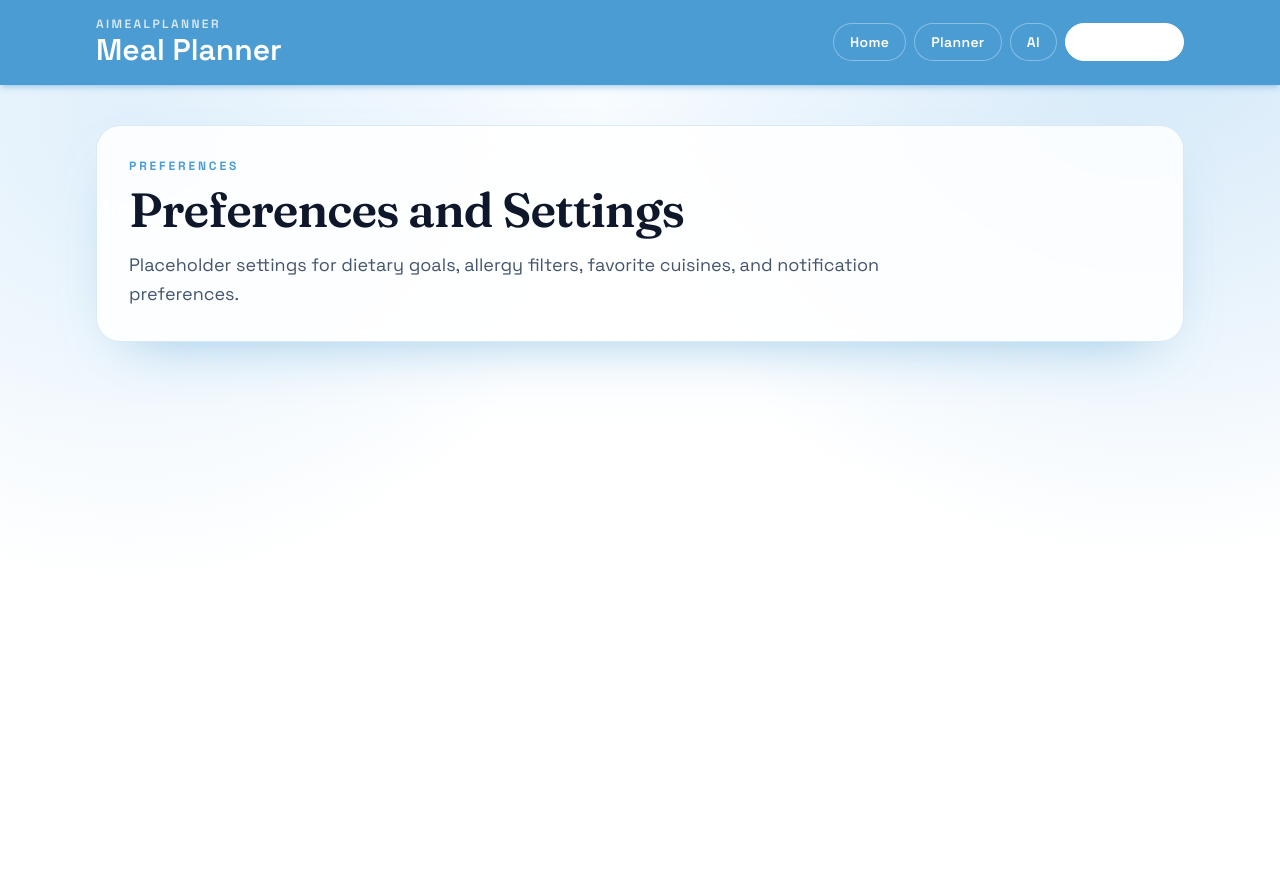
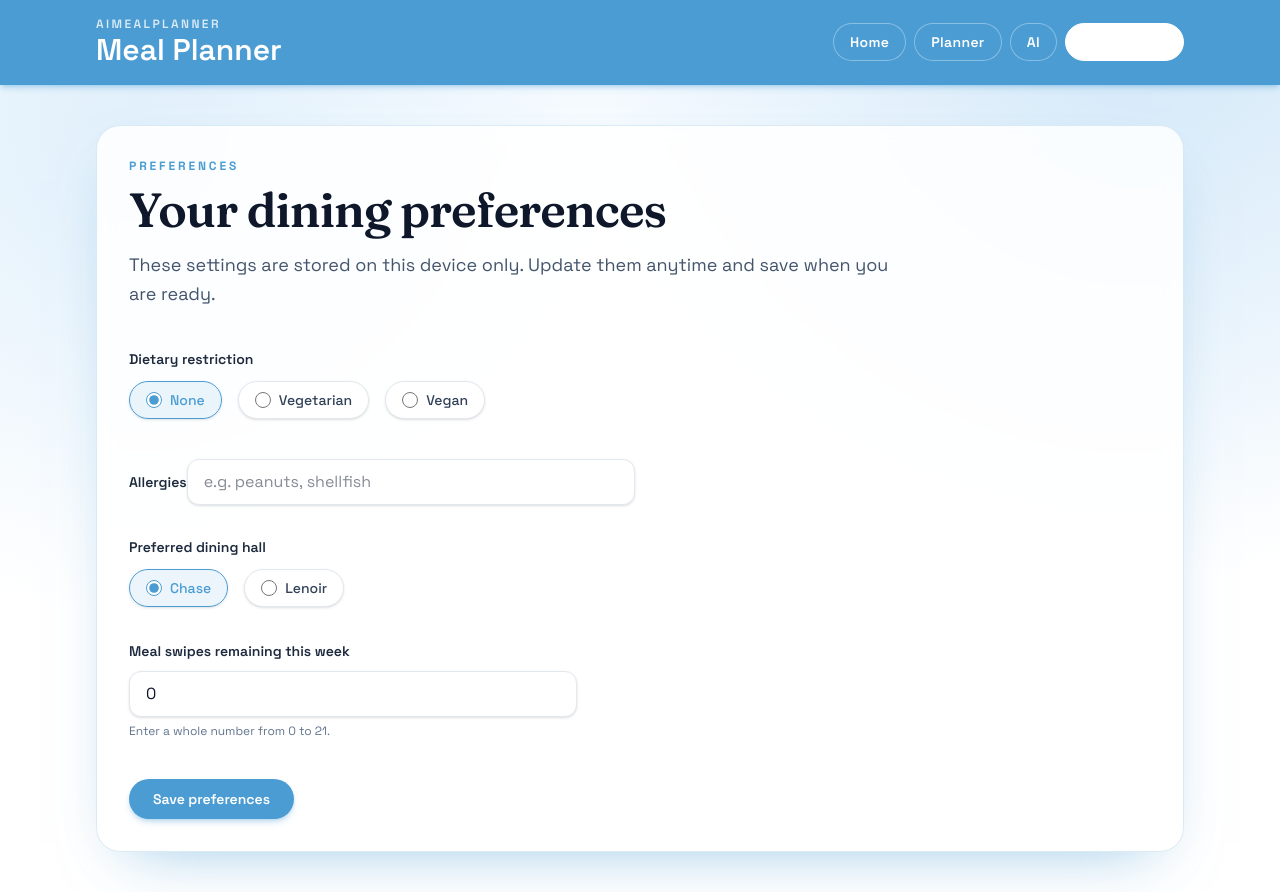
Before and after one commit to tbachu/AIMealPlanner, a React (Vite) app: page /preferences in a window 1280 px wide. Before the commit the page ends 800 px from the top, so only its background shows below. Built offline with nearby package versions, Linux system fonts and the light colour scheme.

Commit message:
Create preferences page

```diff
--- a/src/App.jsx
+++ b/src/App.jsx
@@ -2,7 +2,7 @@ import { NavLink, Navigate, Route, Routes } from 'react-router-dom'
 import AiPage from './pages/AiPage'
 import Home from './pages/Home'
 import PlannerPage from './pages/PlannerPage'
-import PreferencesPage from './pages/PreferencesPage'
+import Preferences from './pages/Preferences'
 
 const navItems = [
   { to: '/', label: 'Home' },
@@ -49,7 +49,7 @@ function App() {
           <Route path="/" element={<Home />} />
           <Route path="/planner" element={<PlannerPage />} />
           <Route path="/ai" element={<AiPage />} />
-          <Route path="/preferences" element={<PreferencesPage />} />
+          <Route path="/preferences" element={<Preferences />} />
           <Route path="*" element={<Navigate to="/" replace />} />
         </Routes>
       </main>
--- /dev/null
+++ b/src/pages/Preferences.jsx
@@ -0,0 +1,214 @@
+import { useState } from 'react'
+
+const STORAGE_KEY = 'aimealplanner.preferences'
+
+const DEFAULTS = {
+  dietaryRestriction: 'none',
+  allergies: '',
+  diningHall: 'chase',
+  mealSwipesRemaining: 0,
+}
+
+function normalizeStored(raw) {
+  if (!raw || typeof raw !== 'object') {
+    return { ...DEFAULTS }
+  }
+
+  let dietary = raw.dietaryRestriction
+  if (!['none', 'vegetarian', 'vegan'].includes(dietary)) {
+    dietary = DEFAULTS.dietaryRestriction
+  }
+
+  let hall =
+    typeof raw.diningHall === 'string' ? raw.diningHall.toLowerCase() : ''
+  if (hall !== 'chase' && hall !== 'lenoir') {
+    hall = DEFAULTS.diningHall
+  }
+
+  let swipes = Number(raw.mealSwipesRemaining)
+  if (!Number.isFinite(swipes)) {
+    swipes = DEFAULTS.mealSwipesRemaining
+  }
+  swipes = Math.min(21, Math.max(0, Math.round(swipes)))
+
+  const allergies = typeof raw.allergies === 'string' ? raw.allergies : ''
+
+  return {
+    dietaryRestriction: dietary,
+    allergies,
+    diningHall: hall,
+    mealSwipesRemaining: swipes,
+  }
+}
+
+function readPreferences() {
+  try {
+    const item = localStorage.getItem(STORAGE_KEY)
+    if (!item) {
+      return { ...DEFAULTS }
+    }
+    return normalizeStored(JSON.parse(item))
+  } catch {
+    return { ...DEFAULTS }
+  }
+}
+
+function writePreferences(prefs) {
+  localStorage.setItem(STORAGE_KEY, JSON.stringify(prefs))
+}
+
+export default function Preferences() {
+  const [prefs, setPrefs] = useState(() => readPreferences())
+  const [savedHint, setSavedHint] = useState(false)
+
+  const fieldClass =
+    'mt-2 w-full max-w-md rounded-xl border border-slate-200 bg-white px-4 py-2.5 text-slate-900 shadow-sm outline-none transition focus:border-primary focus:ring-2 focus:ring-primary/25'
+
+  const handleSave = () => {
+    const next = normalizeStored(prefs)
+    setPrefs(next)
+    writePreferences(next)
+    setSavedHint(true)
+    window.setTimeout(() => setSavedHint(false), 2200)
+  }
+
+  const setSwipes = (value) => {
+    const n = Number.parseInt(value, 10)
+    if (Number.isNaN(n)) {
+      setPrefs((p) => ({ ...p, mealSwipesRemaining: 0 }))
+      return
+    }
+    setPrefs((p) => ({
+      ...p,
+      mealSwipesRemaining: Math.min(21, Math.max(0, n)),
+    }))
+  }
+
+  return (
+    <section className="rounded-3xl border border-primary/20 bg-white/85 p-8 shadow-[0_24px_60px_-32px_rgba(75,156,211,0.65)] backdrop-blur">
+      <p className="text-xs font-bold uppercase tracking-[0.24em] text-primary">
+        Preferences
+      </p>
+      <h1 className="mt-3 text-4xl text-slate-900 sm:text-5xl">
+        Your dining preferences
+      </h1>
+      <p className="mt-4 max-w-3xl text-lg leading-relaxed text-slate-600">
+        These settings are stored on this device only. Update them anytime and
+        save when you are ready.
+      </p>
+
+      <div className="mt-10 flex max-w-xl flex-col gap-8">
+        <fieldset>
+          <legend className="text-sm font-semibold text-slate-800">
+            Dietary restriction
+          </legend>
+          <div className="mt-3 flex flex-col gap-2 sm:flex-row sm:flex-wrap sm:gap-4">
+            {[
+              { value: 'none', label: 'None' },
+              { value: 'vegetarian', label: 'Vegetarian' },
+              { value: 'vegan', label: 'Vegan' },
+            ].map((opt) => (
+              <label
+                key={opt.value}
+                className="inline-flex cursor-pointer items-center gap-2 rounded-full border border-slate-200 bg-white px-4 py-2 text-sm font-medium text-slate-700 shadow-sm transition hover:border-primary/40 has-[:checked]:border-primary has-[:checked]:bg-primary/10 has-[:checked]:text-primary"
+              >
+                <input
+                  type="radio"
+                  name="dietaryRestriction"
+                  value={opt.value}
+                  checked={prefs.dietaryRestriction === opt.value}
+                  onChange={() =>
+                    setPrefs((p) => ({ ...p, dietaryRestriction: opt.value }))
+                  }
+                  className="size-4 accent-primary"
+                />
+                {opt.label}
+              </label>
+            ))}
+          </div>
+        </fieldset>
+
+        <div>
+          <label htmlFor="allergies" className="text-sm font-semibold text-slate-800">
+            Allergies
+          </label>
+          <input
+            id="allergies"
+            type="text"
+            value={prefs.allergies}
+            onChange={(e) =>
+              setPrefs((p) => ({ ...p, allergies: e.target.value }))
+            }
+            placeholder="e.g. peanuts, shellfish"
+            className={fieldClass}
+            autoComplete="off"
+          />
+        </div>
+
+        <fieldset>
+          <legend className="text-sm font-semibold text-slate-800">
+            Preferred dining hall
+          </legend>
+          <div className="mt-3 flex flex-col gap-2 sm:flex-row sm:gap-4">
+            {[
+              { value: 'chase', label: 'Chase' },
+              { value: 'lenoir', label: 'Lenoir' },
+            ].map((opt) => (
+              <label
+                key={opt.value}
+                className="inline-flex cursor-pointer items-center gap-2 rounded-full border border-slate-200 bg-white px-4 py-2 text-sm font-medium text-slate-700 shadow-sm transition hover:border-primary/40 has-[:checked]:border-primary has-[:checked]:bg-primary/10 has-[:checked]:text-primary"
+              >
+                <input
+                  type="radio"
+                  name="diningHall"
+                  value={opt.value}
+                  checked={prefs.diningHall === opt.value}
+                  onChange={() =>
+                    setPrefs((p) => ({ ...p, diningHall: opt.value }))
+                  }
+                  className="size-4 accent-primary"
+                />
+                {opt.label}
+              </label>
+            ))}
+          </div>
+        </fieldset>
+
+        <div>
+          <label
+            htmlFor="mealSwipes"
+            className="text-sm font-semibold text-slate-800"
+          >
+            Meal swipes remaining this week
+          </label>
+          <input
+            id="mealSwipes"
+            type="number"
+            min={0}
+            max={21}
+            step={1}
+            value={prefs.mealSwipesRemaining}
+            onChange={(e) => setSwipes(e.target.value)}
+            className={`${fieldClass} max-w-[12rem]`}
+          />
+          <p className="mt-1.5 text-xs text-slate-500">Enter a whole number from 0 to 21.</p>
+        </div>
+
+        <div className="flex flex-wrap items-center gap-4 pt-2">
+          <button
+            type="button"
+            onClick={handleSave}
+            className="rounded-full bg-primary px-6 py-2.5 text-sm font-semibold text-white shadow-md shadow-primary/30 transition hover:bg-primary/90 focus-visible:outline focus-visible:outline-2 focus-visible:outline-offset-2 focus-visible:outline-primary"
+          >
+            Save preferences
+          </button>
+          {savedHint ? (
+            <span className="text-sm font-medium text-emerald-700" role="status">
+              Preferences saved.
+            </span>
+          ) : null}
+        </div>
+      </div>
+    </section>
+  )
+}
--- a/src/pages/PreferencesPage.jsx
+++ /dev/null
@@ -1,18 +0,0 @@
-function PreferencesPage() {
-  return (
-    <section className="rounded-3xl border border-primary/20 bg-white/85 p-8 shadow-[0_24px_60px_-32px_rgba(75,156,211,0.65)] backdrop-blur">
-      <p className="text-xs font-bold uppercase tracking-[0.24em] text-primary">
-        Preferences
-      </p>
-      <h1 className="mt-3 text-4xl text-slate-900 sm:text-5xl">
-        Preferences and Settings
-      </h1>
-      <p className="mt-4 max-w-3xl text-lg leading-relaxed text-slate-600">
-        Placeholder settings for dietary goals, allergy filters, favorite cuisines,
-        and notification preferences.
-      </p>
-    </section>
-  )
-}
-
-export default PreferencesPage
```
